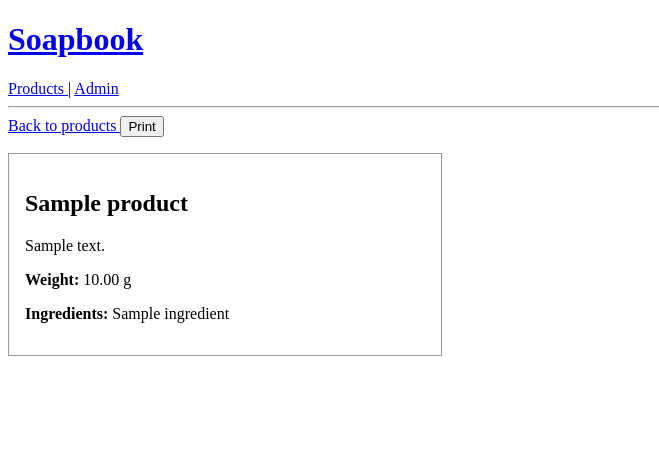
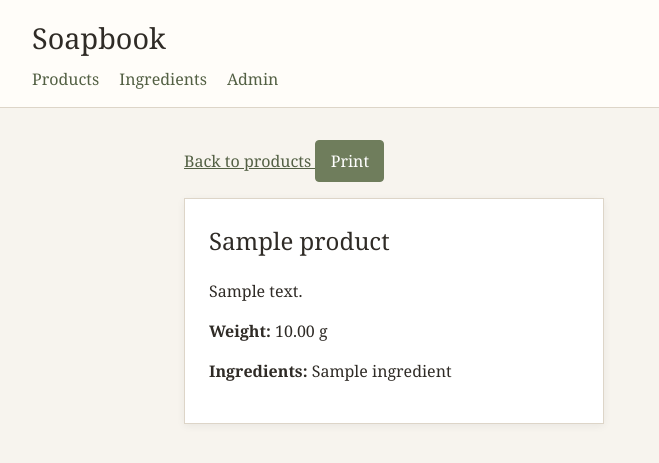
Before and after one commit to emkayoh/casa-delle-montagne, a Django app: template inventory/templates/inventory/label_preview.html in a window 1280 px wide. Shown: the top 463 px of the page, without its empty margins (0-659 px from the left). Run offline with Django 5.2, Linux system fonts and the light colour scheme; the template is opened without the code that fills it: values that come from a table or form of the project are taken from there, others are empty; tables that the repository leaves empty hold one stand-in row (values such as "Sample post").

Commit message:
Add basic application layout and label styling

```diff
--- /dev/null
+++ b/inventory/static/inventory/css/site.css
@@ -0,0 +1,115 @@
+:root {
+    --bg: #f7f4ee;
+    --surface: #fffdf9;
+    --text: #2f2b26;
+    --muted: #746d63;
+    --line: #ddd5c8;
+    --accent: #6f7d5c;
+    --accent-dark: #536044;
+}
+
+* {
+    box-sizing: border-box;
+}
+
+body {
+    margin: 0;
+    font-family: Georgia, "Times New Roman", serif;
+    background: var(--bg);
+    color: var(--text);
+    line-height: 1.5;
+}
+
+header {
+    background: var(--surface);
+    border-bottom: 1px solid var(--line);
+    padding: 1rem 2rem;
+}
+
+header h1 {
+    margin: 0 0 0.5rem;
+    font-size: 1.8rem;
+    font-weight: normal;
+}
+
+header h1 a {
+    color: var(--text);
+    text-decoration: none;
+}
+
+nav a {
+    color: var(--accent-dark);
+    text-decoration: none;
+    margin-right: 1rem;
+}
+
+nav a:hover {
+    text-decoration: underline;
+}
+
+main {
+    max-width: 960px;
+    margin: 2rem auto;
+    padding: 0 1.5rem;
+}
+
+h2 {
+    font-weight: normal;
+    margin-top: 0;
+}
+
+ul {
+    padding-left: 1.2rem;
+}
+
+a {
+    color: var(--accent-dark);
+}
+
+button {
+    font: inherit;
+    padding: 0.5rem 0.9rem;
+    border: 1px solid var(--accent);
+    background: var(--accent);
+    color: white;
+    border-radius: 4px;
+    cursor: pointer;
+}
+
+button:hover {
+    background: var(--accent-dark);
+}
+
+.label {
+    background: white;
+    border: 1px solid var(--line);
+    padding: 1.5rem;
+    max-width: 420px;
+    box-shadow: 0 2px 8px rgb(0 0 0 / 0.06);
+}
+
+.controls {
+    margin-bottom: 1rem;
+}
+
+@media print {
+    header,
+    .controls {
+        display: none;
+    }
+
+    body {
+        background: white;
+    }
+
+    main {
+        margin: 0;
+        padding: 0;
+        max-width: none;
+    }
+
+    .label {
+        border: none;
+        box-shadow: none;
+    }
+}
--- a/inventory/templates/base.html
+++ b/inventory/templates/base.html
@@ -1,13 +1,18 @@
+{% load static %}
+
 <!DOCTYPE html>
 <html lang="en">
 <head>
     <meta charset="utf-8">
     <title>{% block title %}Soapbook{% endblock %}</title>
 
+    <link rel="stylesheet" href="{% static 'inventory/css/site.css' %}">
+
     {% block extra_head %}{% endblock %}
 </head>
 
 <body>
+
     <header>
         <h1>
             <a href="{% url 'inventory:product_list' %}">
@@ -16,20 +21,15 @@
         </h1>
 
         <nav>
-            <a href="{% url 'inventory:product_list' %}">
-                Products
-            </a>
-            |
-            <a href="/admin/">
-                Admin
-            </a>
+            <a href="{% url 'inventory:product_list' %}">Products</a>
+            <a href="/admin/inventory/ingredient/">Ingredients</a>
+            <a href="/admin/">Admin</a>
         </nav>
     </header>
-
-    <hr>
 
     <main>
         {% block content %}{% endblock %}
     </main>
+
 </body>
 </html>
--- a/inventory/templates/inventory/label_preview.html
+++ b/inventory/templates/inventory/label_preview.html
@@ -4,30 +4,6 @@
 {{ product.name }} — Label Preview
 {% endblock %}
 
-{% block extra_head %}
-<style>
-    .label {
-        border: 1px solid #999;
-        padding: 1rem;
-        max-width: 400px;
-    }
-
-    .controls {
-        margin-bottom: 1rem;
-    }
-
-    @media print {
-        header,
-        .controls {
-            display: none;
-        }
-
-        .label {
-            border: none;
-        }
-    }
-</style>
-{% endblock %}
 
 {% block content %}
 
--- a/soapbook/urls.py
+++ b/soapbook/urls.py
@@ -1,22 +1,8 @@
-"""
-URL configuration for soapbook project.
+from django.contrib import admin
+from django.urls import include, path
 
-The `urlpatterns` list routes URLs to views. For more information please see:
-    https://docs.djangoproject.com/en/6.0/topics/http/urls/
-Examples:
-Function views
-    1. Add an import:  from my_app import views
-    2. Add a URL to urlpatterns:  path('', views.home, name='home')
-Class-based views
-    1. Add an import:  from other_app.views import Home
-    2. Add a URL to urlpatterns:  path('', Home.as_view(), name='home')
-Including another URLconf
-    1. Import the include() function: from django.urls import include, path
-    2. Add a URL to urlpatterns:  path('blog/', include('blog.urls'))
-"""
-from django.contrib import admin
-from django.urls import path
 
 urlpatterns = [
-    path('admin/', admin.site.urls),
+    path("admin/", admin.site.urls),
+    path("", include("inventory.urls")),
 ]
```
